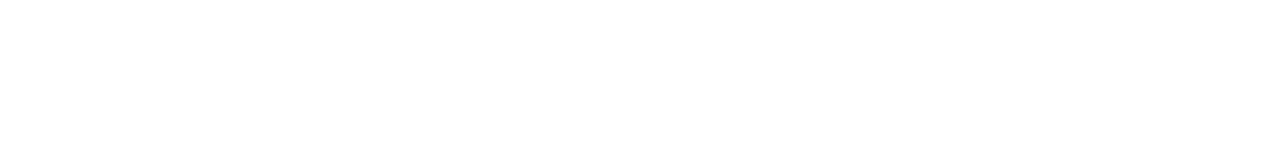
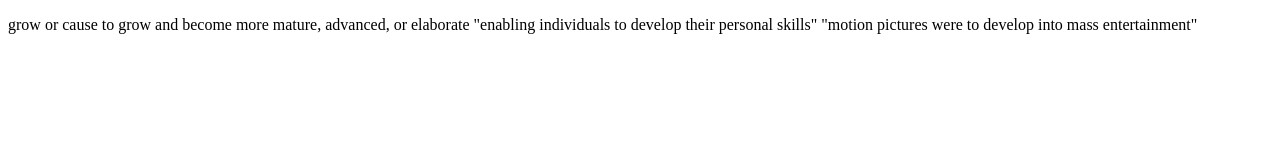
Before and after one commit to bubohoot/gitTest, a plain HTML site: page index.html in a window 1280 px wide. Drawn offline with Linux system fonts and the light colour scheme.

Commit message:
1 about branch

```diff
--- a/index.html
+++ b/index.html
@@ -10,5 +10,10 @@
 <body>
 
 </body>
+<p>grow or cause to grow and become more mature, advanced, or elaborate
+
+	"enabling individuals to develop their personal skills"
+
+	"motion pictures were to develop into mass entertainment"</p>
 
 </html>
```
